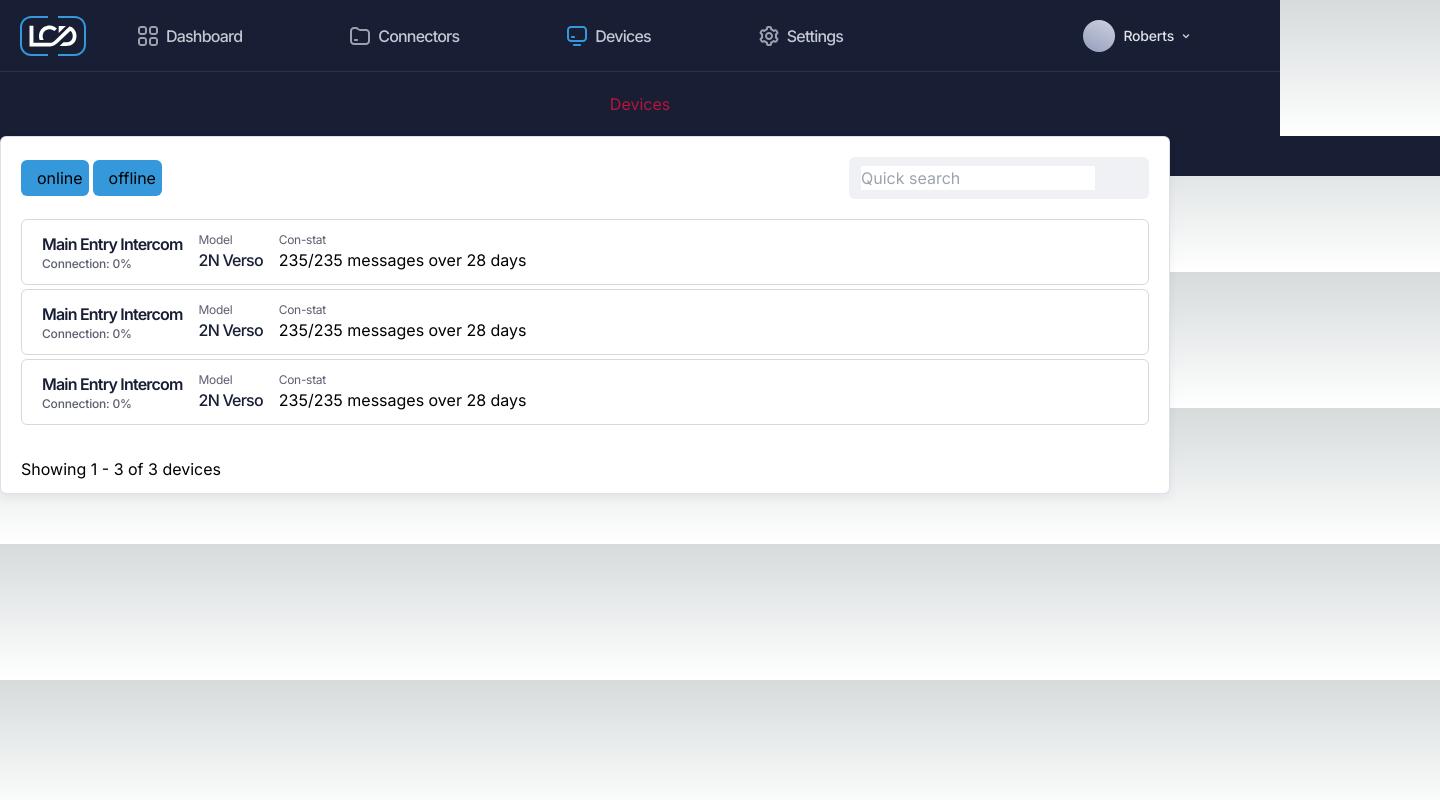
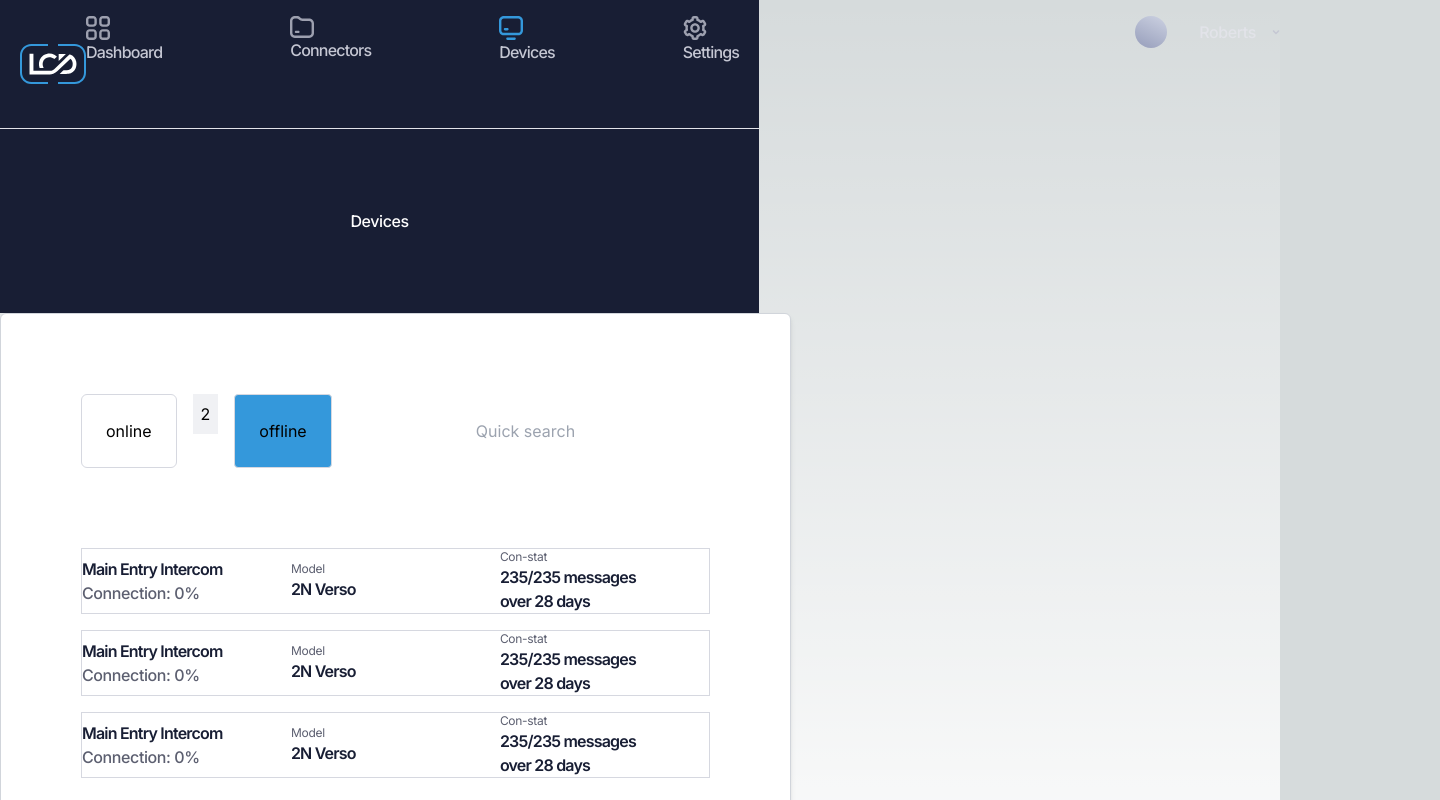
Before and after one commit to kachers/DeviceMonitoring, a Next.js app in the folder device_monitoring_front_end/: page / in a window 1280 px wide. Shown: the top 800 px of the page, 1440 px wide, since content can reach past the window. Built offline with nearby package versions, Linux system fonts and the light colour scheme.

Commit message:
tailwindcss added

```diff
--- a/device_monitoring_front_end/app/page.tsx
+++ b/device_monitoring_front_end/app/page.tsx
@@ -1,20 +1,22 @@
 import Navbar from '../components/navbar/navbar';
 import DevicesTable from '../components/devicesTable/devicesTable'
-import styles from '../styles/page.module.css';
 import './globals.css';
 
 export default function Home() {
   return (
-    <>
-   <div className={styles.head}>
+  <div className='flex flex-col items-start w-1440 h-900 '>
+   <div className='flex flex-col items-center gap-20 pb-20 bg-neutral-800'>
     <Navbar />
-    <p className="text-danger-300">
-            Devices
-    </p>
+    <div className='flex flex-col items-center items-start gap-12 flex-1 w-1170'>
+      <p className='self-stretch text-neutral-100 font-inter text-21 font-medium leading-28 tracking-tight'>
+              Devices
+      </p>
+    </div>
    </div>
-   <div className={styles.background}>
+   <div className='flex flex-col items-center w-1440 pb-174'>
+    <span className='w-1440 h-40 absolute bg-neutral-800'></span>
     <DevicesTable />
    </div>
-   </>
+   </div>
   )
 }
--- a/device_monitoring_front_end/components/devicesTable/device.tsx
+++ b/device_monitoring_front_end/components/devicesTable/device.tsx
@@ -1,25 +1,27 @@
-import styles from '../../styles/devicesTable.module.css'
 
 const Device: React.FC = () => {
     return (
-      <div className= {styles.deviceBlock}>
-         <div className={styles.content}>
-            <div className={styles.firstColumn}>
-            <p className="self-stretch font-Inter text-base font-semibold leading-6 tracking-tighter text-neutral-800">
-              Main Entry Intercom
-            </p>
-              <p className={styles.locationOffline}>Connection: 0%</p>
+      <div className= 'flex p-t-12 p-r-8 p-b-12 p-l-20 items-center gap-16 self-stretch rounded-6 border border-neutral-400 bg-neutral-100'>
+         <div className='flex items-center gap-16 flex-1'>
+            <div className='flex max-w-250 items-center gap-12 flex-1'>
+              <div className='flex flex-col items-start flex-1'>
+                <p className="self-stretch font-Inter text-base font-semibold leading-6 tracking-tighter text-neutral-800">
+                  Main Entry Intercom
+                </p>
+                  <p className='text-neutral-700 font-Inter text-12 font-medium leading-16 tracking-tight letter-tight'>
+                    Connection: 0%</p>
+              </div>
             </div>
-            <div className={styles.secondColmn}>
+            <div className='flex max-w-140 flex-col items-start flex-1'>
               <p className='text-neutral-700 font-inter text-xs font-normal leading-16 tracking-tight'>Model</p>
-              <p className='text-neutral-800 font-inter text-base font-medium leading-22 tracking-tighter'>2N Verso</p>
+              <p className='self-stretch font-Inter text-base font-semibold leading-6 tracking-tighter text-neutral-800'>2N Verso</p>
             </div>
-            <div className={styles.thirdColumn}>
+            <div className='flex flex-col items-start flex-1'>
               <p className='text-neutral-700 font-inter text-xs font-normal leading-16 tracking-tight'>Con-stat</p>
-              <p>235/235 messages over 28 days</p>
+              <p className='self-stretch font-Inter text-base font-semibold leading-6 tracking-tighter text-neutral-800'>235/235 messages over 28 days</p>
             </div>
          </div>
-         <div className={styles.buttons}></div>
+         <div className='flex items-start gap-4'></div>
       </div>
     );
   };
--- a/device_monitoring_front_end/components/devicesTable/devicesTable.tsx
+++ b/device_monitoring_front_end/components/devicesTable/devicesTable.tsx
@@ -1,19 +1,18 @@
 import Device from './device';
 import Head from './head';
-import styles from '../../styles/devicesTable.module.css';
 
 const DevicesTable: React.FC = () => {
     return (
-      <div className= {styles.table}>
-        <div className={styles.tableHead}>
+      <div className= 'flex flex-col w-1170 items-start rounded-md border border-solid border-gray-300 bg-white shadow-md'>
+        <div className='flex py-20 justify-between items-center self-stretch'>
           <Head />
         </div>
-        <div className={styles.tableBody}>
+        <div className='flex flex-col self-stretch p-0 px-20 pb-20 items-flex-start gap-4'>
           <Device />
           <Device />
           <Device />
         </div>
-        <div className={styles.tableBottom}>
+        <div className='flex self-stretch p-12 pl-20 items-center gap-20 rounded-b-6 bg-neutral-200'>
             <p>Showing 1 - 3 of 3 devices</p>
         </div>
       </div>
--- a/device_monitoring_front_end/components/devicesTable/head.tsx
+++ b/device_monitoring_front_end/components/devicesTable/head.tsx
@@ -1,13 +1,14 @@
-import styles from '../../styles/devicesTable.module.css'
 
 const Head: React.FC = () => {
     return (
-      <div className={styles.tableHeadContent}>
-        <div className={styles.buttonDiv}>
-            <button className={styles.headButton}>online</button>
-            <button className={styles.headButton}>offline</button>
+      <div className='flex p-0 px-20 justify-between items-center flex-1'>
+        <div className='flex items-start gap-4'>
+          <button className='flex p-6 justify-center items-center gap-10 rounded-md border border-solid border-neutral-400 bg-neutral-100'>online</button>
+            <label className='flex p-2 justify-center items-center gap-10 rounded-6 bg-neutral-200'>2</label>
+
+            <button className='flex p-6 justify-center items-center gap-10 rounded border border-solid border-neutral-400 bg-primary-300'>offline</button>
         </div>
-        <div className={styles.searchDiv}>
+        <div className='flex flex-col items-start gap-10 w-300 p-t-9 p-b-16 p-l-9 p-r-12 bd-neutral-200 rounded-6'>
             <input placeholder="Quick search"></input>
         </div>
       </div>
--- a/device_monitoring_front_end/components/navbar/link.tsx
+++ b/device_monitoring_front_end/components/navbar/link.tsx
@@ -1,6 +1,5 @@
 import React from 'react';
 import Image from 'next/image';
-import styles from '../../styles/navbar.module.css'
 interface LinkProps {
   icon: string;
   href: string;
@@ -9,10 +8,10 @@ interface LinkProps {
 
 const Link: React.FC<LinkProps> = ({ icon,href, text }) => {
   return (
-    <div className={`flex gap32 ${styles.linkContainer}`}>
-      <Image src={icon} alt="icon" width={24} height={24} className="w-full h-full" />
+    <div className='w-104 h-24'>
+      <Image src={icon} alt="icon" width={24} height={24} />
       <a href={href} className='font-inter text-base font-medium leading-22 tracking-tighter text-left text-neutral-500'>
-      <span>{text}</span>
+      {text}
       </a>
     </div>
   );
--- a/device_monitoring_front_end/components/navbar/navbar.tsx
+++ b/device_monitoring_front_end/components/navbar/navbar.tsx
@@ -1,15 +1,13 @@
 import Navigation from './navigation';
 import Userinfo from './userinfo';
-import styles from '../../styles/navbar.module.css'
 import Image from 'next/image';
 
 const Navbar: React.FC = () => {
   return (
-    <div className={styles.div}>
-      <div className={styles.flex}>
-        <div className={styles.logoLayout}>
-        <Image src="/logotype.svg" alt="Logo" width={66} height={40}/>
-        </div>
+    <div className='flex flex-col items-center justify-center gap-10 w-1440 py-4 px-5 border-b border-solid border-neutral-300 bg-neutral-800'>
+      <div className='flex w-1170 items-center self-stretch'>
+        <Image src="/logotype.svg" alt="Logo" width={66} height={40} className='flex p-r-52 flex-col items-flex-start gap-10'/>
+
         <Navigation />
         <Userinfo name="Roberts" avatar="/base.svg"/>
       </div>
--- a/device_monitoring_front_end/components/navbar/navigation.tsx
+++ b/device_monitoring_front_end/components/navbar/navigation.tsx
@@ -1,10 +1,9 @@
 import Link from './link';
-import styles from '../../styles/navbar.module.css';
 
 const Navigation: React.FC = () => {
   return (
     <nav>
-      <div className={`flex gap-32 ${styles.navContainer}`}>
+      <div className='flex items-center gap-32'>
         <Link icon="/icon.svg" href="/dashboard" text="Dashboard" />
         <Link icon="/icon1.svg" href="/connectors" text="Connectors" />
         <Link icon="/icon2.svg" href="/devices" text="Devices" />
--- a/device_monitoring_front_end/components/navbar/userinfo.tsx
+++ b/device_monitoring_front_end/components/navbar/userinfo.tsx
@@ -1,4 +1,3 @@
-import styles from "../../styles/navbar.module.css"
 import Image from 'next/image';
 
 interface LinkProps {
@@ -7,17 +6,13 @@ interface LinkProps {
 }
 const Userinfo: React.FC<LinkProps> = ({ name,avatar }) => {
 
-    const customStyle = {
-        width: '104px',
-        height: '32px',
-        gap: '8px',
-      };
-
   return (
-    <div className={`flex gap-32 ${styles.userLayout}`}>
+    <div className='flex justify-end items-center gap-8 absolute top-4 right-0'>
       <Image src={avatar} alt="Avatar" width={32} height={32}/>
-      <span>{name}</span>
+      <div className='flex justify-end items-center gap-4'>
+      <p className='text-neutral-300 font-inter text-14 font-medium leading-22 tracking-tight'>{name}</p>
       <Image src="/chevronDown.svg" alt="Avatar" width={8} height={6}/>
+      </div>
     </div>
   );
 };
--- a/device_monitoring_front_end/styles/devicesTable.module.css
+++ /dev/null
@@ -1,134 +0,0 @@
-.firstColoumn{
-    display: flex;
-    max-width: 250px;
-    align-items: center;
-    gap: 12px;
-    flex: 1 0 0;
-}
-
-.location{
-    align-self: stretch;
-    color: var(--01-theme-colors-02-neutral-color-n-700, #5C5F70);
-    font-feature-settings: 'clig' off, 'liga' off;
-
-    /* Paragraph/Extra small */
-    font-family: Inter;
-    font-size: 12px;
-    font-style: normal;
-    font-weight: 400;
-    line-height: 16px; /* 133.333% */
-    letter-spacing: -0.2px;
-}
-
-.locationOffline{
-    color: var(--01-theme-colors-02-neutral-color-n-700, #5C5F70);
-    font-feature-settings: 'clig' off, 'liga' off;
-    font-family: Inter;
-    font-size: 12px;
-    font-style: normal;
-    font-weight: 500;
-    line-height: 16px;
-    letter-spacing: -0.2px;
-}
-
-.content{
-    display: flex;
-    align-items: center;
-    gap: 16px;
-    flex: 1 0 0;
-}
-
-.buttons{
-    display: flex;
-    align-items: flex-start;
-    gap: 4px;
-}
-
-.deviceBlock{
-    display: flex;
-    padding: 12px 8px 12px 20px;
-    align-items: center;
-    gap: 16px;
-    align-self: stretch;
-    border-radius: 6px;
-    border: 1px solid var(--01-theme-colors-02-neutral-color-n-400, #D6D8E0);
-    background: var(--01-theme-colors-02-neutral-color-n-100, #FFF);
-}
-
-.table{
-    display: flex;
-    width: 1170px;
-    flex-direction: column;
-    align-items: flex-start;
-    border-radius: 6px;
-    border: 1px solid rgba(38, 51, 115, 0.15);
-    background: var(--01-theme-colors-02-neutral-color-n-100, #FFF);
-    box-shadow: 0px 4px 8px 1px rgba(13, 17, 38, 0.05);
-}
-
-.tableHead{
-    display: flex;
-    padding: 20px 0px;
-    justify-content: space-between;
-    align-items: center;
-    align-self: stretch;
-}
-
-.tableHeadContent{
-    display: flex;
-    padding: 0px 20px;
-    justify-content: space-between;
-    align-items: center;
-    flex: 1 0 0;
-}
-
-.buttonDiv{
-    display: flex;
-    align-items: flex-start;
-    gap: 4px;
-}
-
-.searchDiv{
-    display: flex;
-    width: 300px;
-    padding: 9px 16px 9px 12px;
-    flex-direction: column;
-    align-items: flex-start;
-    gap: 10px;
-    border-radius: 6px;
-    background: var(--01-theme-colors-02-neutral-color-n-200, #F0F1F4);
-}
-
-.search{
-    display: flex;
-    align-items: center;
-    gap: 8px;
-    align-self: stretch;
-}
-
-.headButton{
-    display: flex;
-    padding: 6px 6px 6px 16px;
-    justify-content: center;
-    align-items: center;
-    gap: 10px;
-    border-radius: 6px;
-background: var(--01-theme-colors-01-primary-color-p-300, #3498DB);
-}
-
-.tableBody{
-    display: flex;
-    padding: 0px 20px 20px 20px;
-    flex-direction: column;
-    align-items: flex-start;
-    gap: 4px;
-    align-self: stretch;
-}
-
-.tableBottom{
-    display: flex;
-    padding: 12px 12px 12px 20px;
-    align-items: center;
-    gap: 20px;
-    align-self: stretch;
-}
--- a/device_monitoring_front_end/styles/navbar.module.css
+++ /dev/null
@@ -1,75 +0,0 @@
-.div {
-    max-width: 1440px;
-    width: 100%;
-    margin: 0 auto;
-    height: 72px;
-    padding: 16px 20px;
-    border: 0;
-    border-bottom: 1px solid #e2e3e91a;
-    gap: 10px;
-    background: linear-gradient(0deg, #181e34, #181e34),
-                linear-gradient(0deg, rgba(226, 227, 233, 0.1), rgba(226, 227, 233, 0.1));
-  }
-
-.link {
-    width: 109px;
-    height: 22px;
-    top: 1px;
-
-
-    padding-left: 8px;
-
-
-  }
-
-  .navContainer {
-    display: flex;
-    flex-direction: row;
-    align-items: center;
-    padding: 0px;
-    width: 534px;
-    height: 24px;
-  }
-
-  .linkContainer {
-    display: flex;
-    flex-direction: row;
-    align-items: center;
-    padding: 0px;
-    gap: 8px;
-  }
-
-  .logoLayout {
-    display: flex;
-    flex-direction: column;
-    align-items: flex-start;
-    width: Hug (118px);
-    height: Hug (40px);
-    padding-right: 52px;
-    gap: 10px;
-  }
-
-  .userLayout {
-    display: flex;
-    justify-content: flex-end;
-    align-items: center;
-    gap: 8px;
-    position: absolute;
-    right: 0px;
-    top: 4px;
-    color: var(--01-theme-colors-02-neutral-color-n-300, #E2E3E9);
-    font-family: Inter;
-    font-size: 14px;
-    font-style: normal;
-    font-weight: 500;
-    line-height: 22px;
-    letter-spacing: -0.205px;
-  }
-
-  .flex {
-    display: flex;
-    max-width: 1170px;
-    align-items: center;
-    align-self: stretch;
-    position: relative;
-  }
--- a/device_monitoring_front_end/styles/page.module.css
+++ /dev/null
@@ -1,23 +0,0 @@
-.head{
-    display: flex;
-    padding-bottom: 20px;
-    flex-direction: column;
-    align-items: center;
-    gap: 20px;
-    background: var(--01-theme-colors-02-neutral-color-n-800, #181E34);
-}
-
-.headContent{
-    display: flex;
-    max-width: 1170px;
-    flex-direction: column;
-    align-items: flex-start;
-    gap: 12px;
-}
-
-.background{
-    width: 1440px;
-    height: 40px;
-    position: absolute;
-    background: var(--01-theme-colors-02-neutral-color-n-800, #181E34);
-}
```
